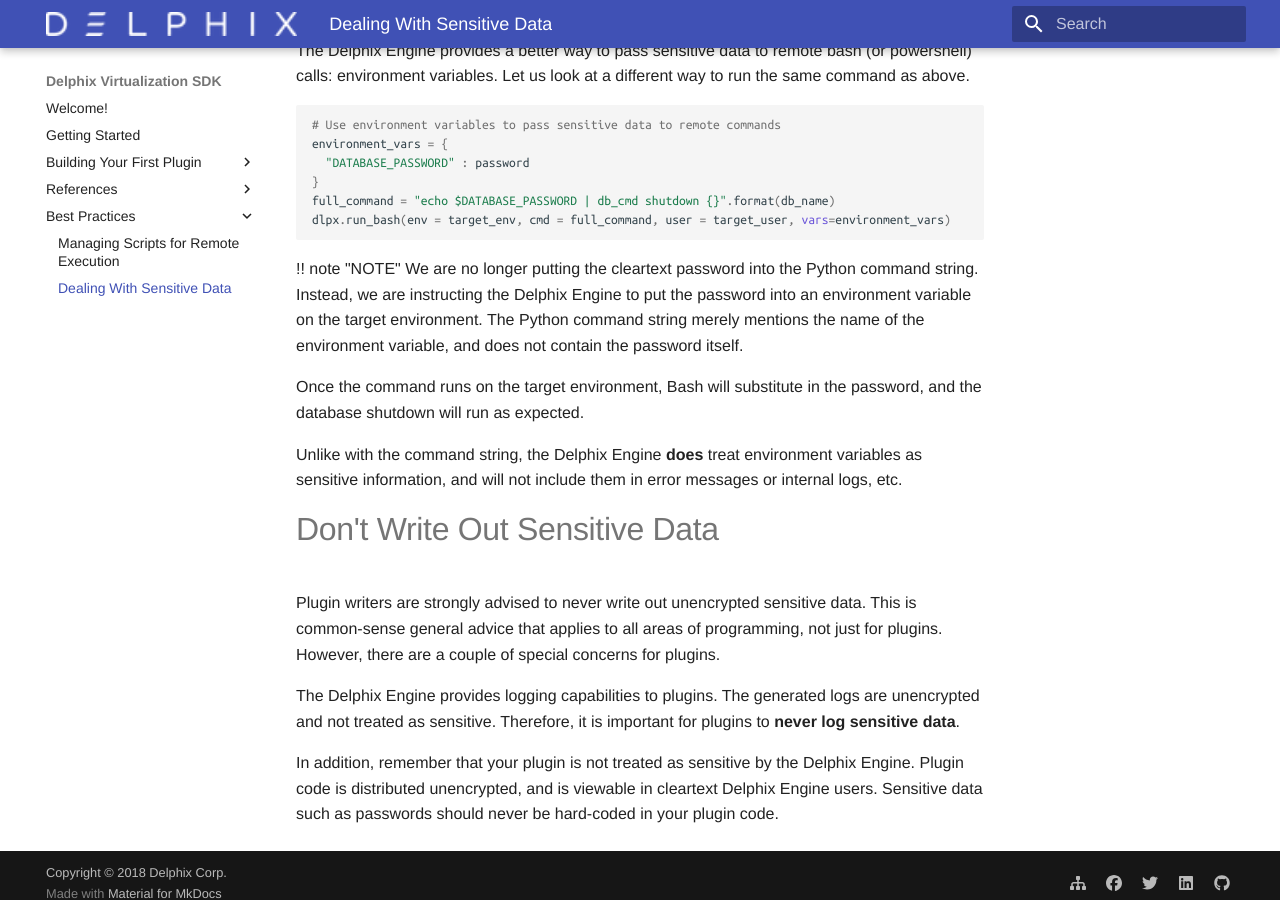
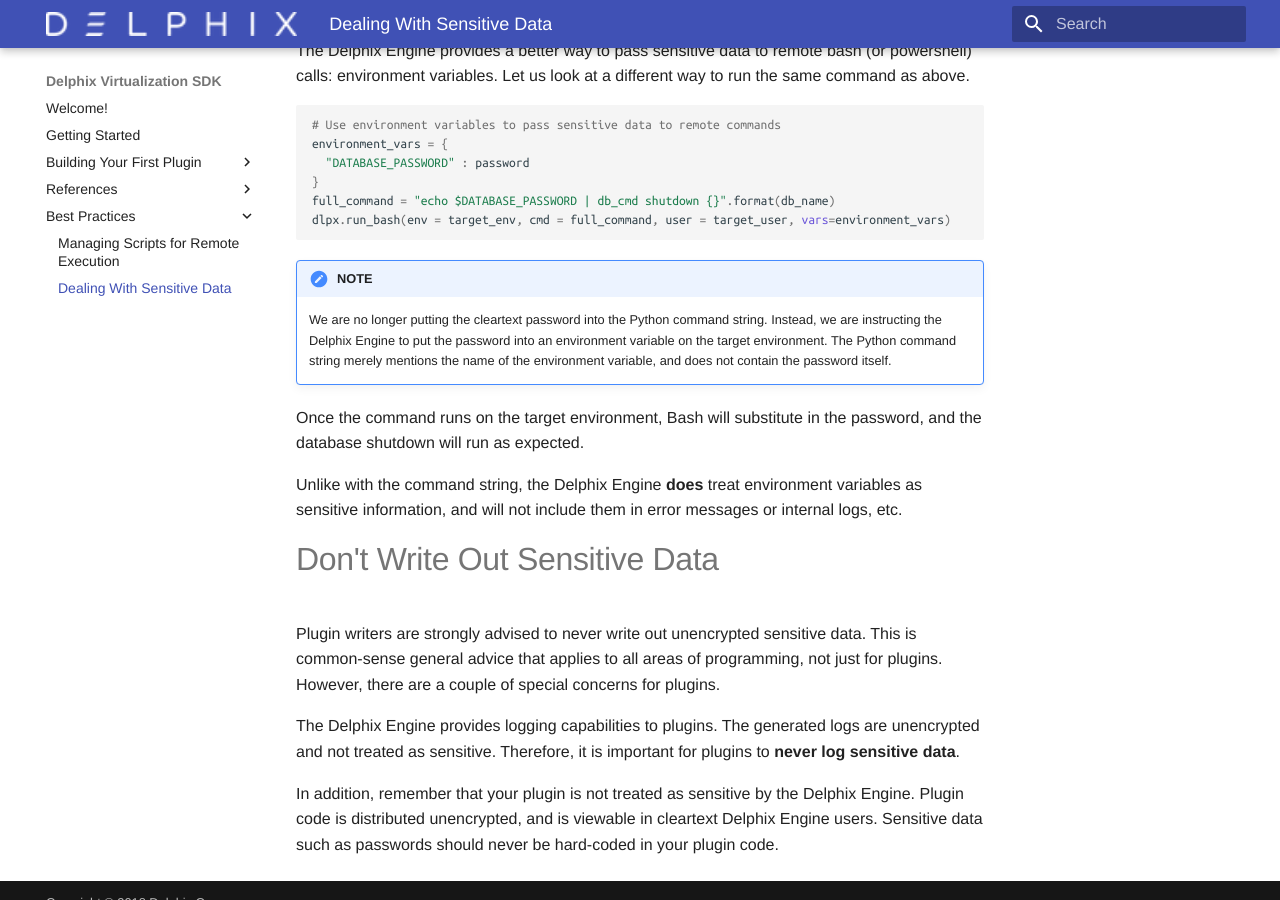
Before and after one commit to delphix/virtualization-sdk, an MkDocs documentation site: the page built from docs/Best_Practices/Sensitive_Data.md, in a window 1280 px wide and 900 px high, scrolled down 2325 px. Built offline with MkDocs 1.6.1 and Material for MkDocs 9.7.7, drawn with Linux system fonts in a browser that asks for light colours; some web fonts are replaced.

Commit message:
Fixed note.

````diff
--- a/docs/Best_Practices/Sensitive_Data.md
+++ b/docs/Best_Practices/Sensitive_Data.md
@@ -83,8 +83,8 @@
 dlpx.run_bash(env = target_env, cmd = full_command, user = target_user, vars=environment_vars)
 ```
 
-!! note "NOTE"
-We are no longer putting the cleartext password into the Python command string. Instead, we are instructing the Delphix Engine to put the password into an environment variable on the target environment. The Python command string merely mentions the name of the environment variable, and does not contain the password itself.
+!!! note "NOTE"
+	We are no longer putting the cleartext password into the Python command string. Instead, we are instructing the Delphix Engine to put the password into an environment variable on the target environment. The Python command string merely mentions the name of the environment variable, and does not contain the password itself.
 
 Once the command runs on the target environment, Bash will substitute in the password, and the database shutdown will run as expected.
 
````
